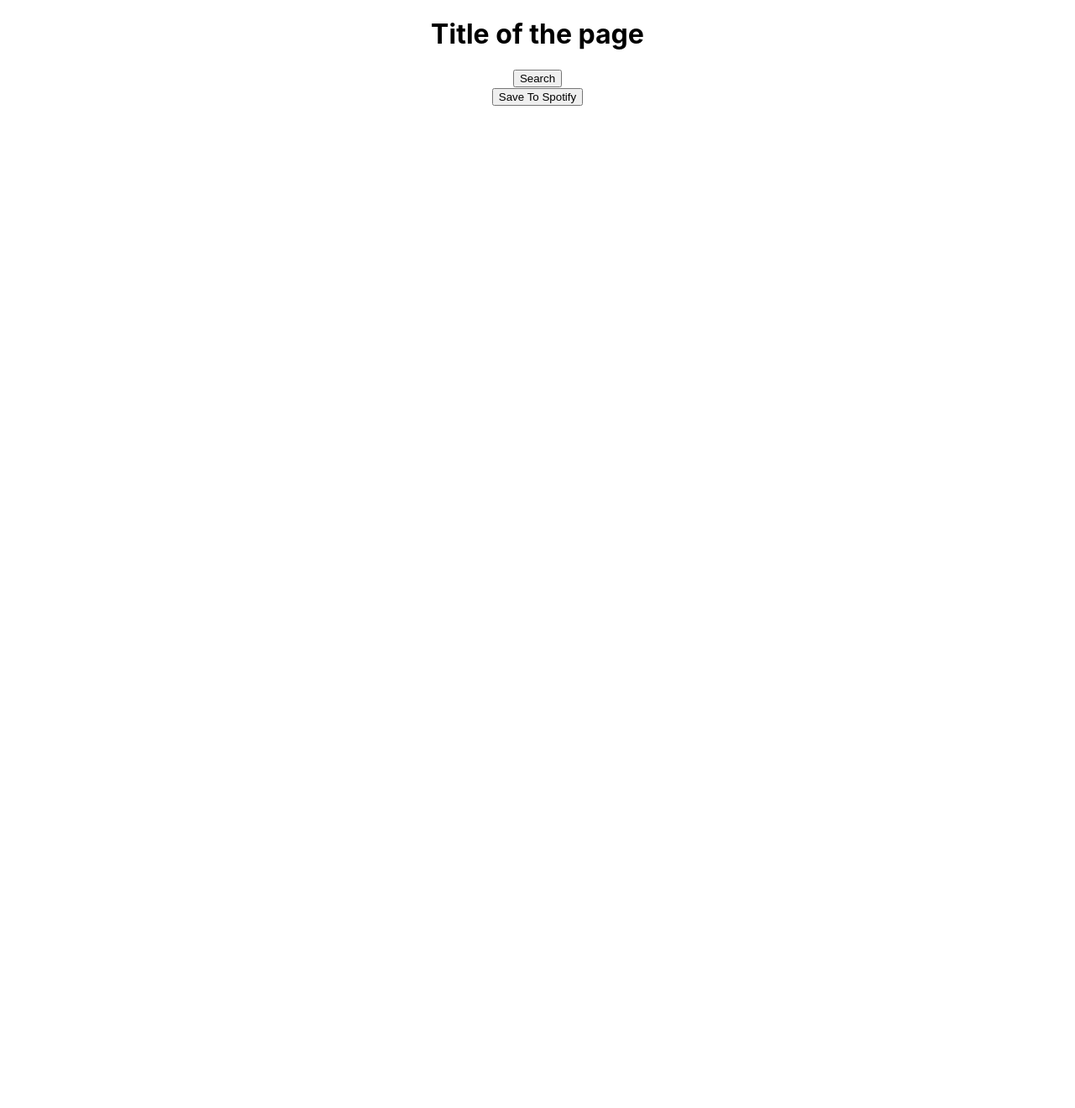
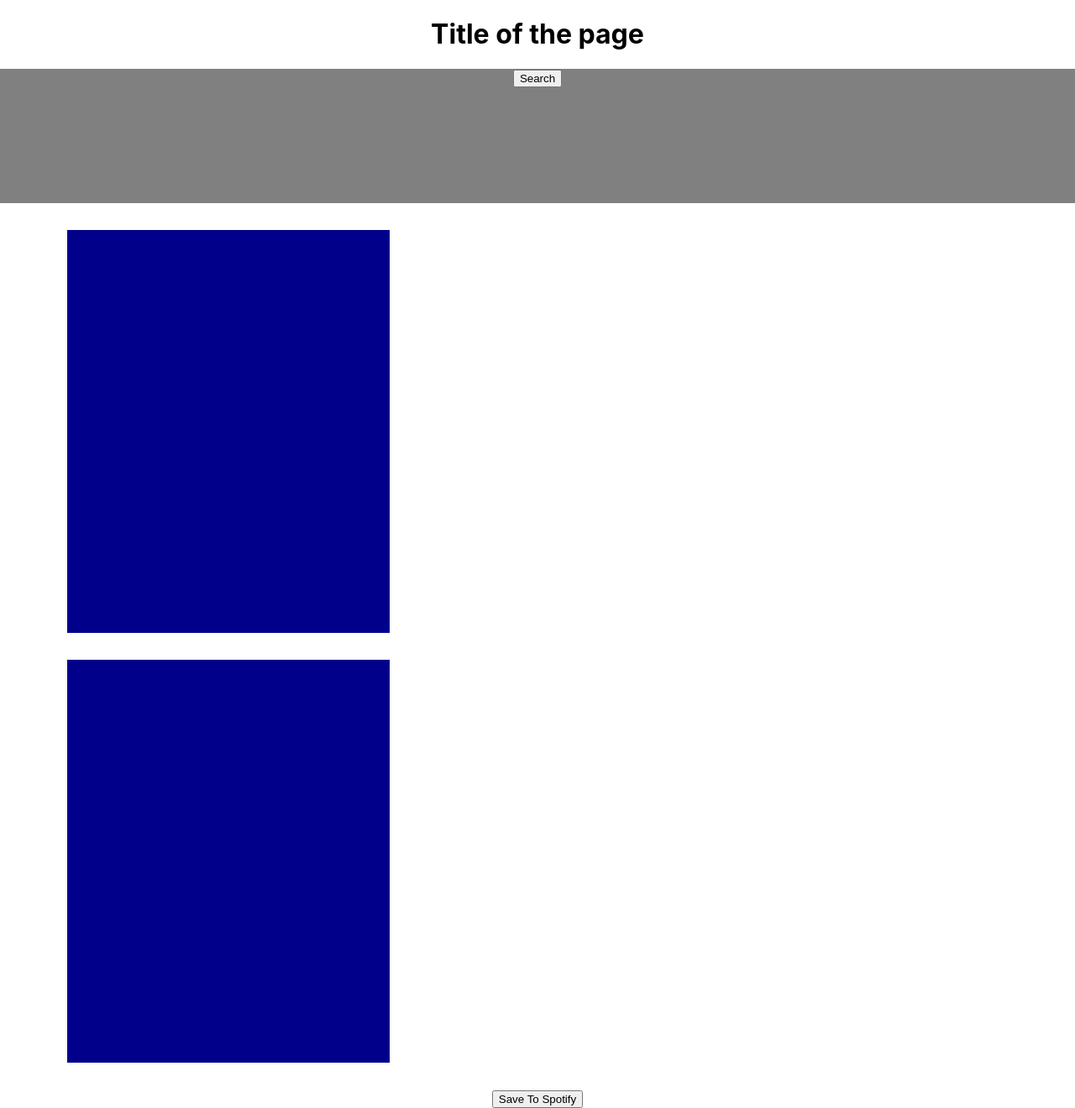
Before and after one commit to Jani-B/jammming, a React (Create React App) app: page / in a window 1280 px wide. Shown: the whole page at 84% size. Before the commit the page ends 800 px from the top, so only its background shows below. Built offline with nearby package versions, Linux system fonts and the light colour scheme.

Commit message:
added some basic css to start structure

```diff
--- a/src/App.css
+++ b/src/App.css
@@ -2,37 +2,22 @@
   text-align: center;
 }
 
-.App-logo {
-  height: 40vmin;
-  pointer-events: none;
+.SearchBar {
+  background-color: gray;
+  width: 100%;
+  height: 10rem;
 }
 
-@media (prefers-reduced-motion: no-preference) {
-  .App-logo {
-    animation: App-logo-spin infinite 20s linear;
-  }
+.SearchResults {
+  margin: 2rem 5rem;
+  width: 30%;
+  height: 30rem;
+  background-color: darkblue;
 }
 
-.App-header {
-  background-color: #282c34;
-  min-height: 100vh;
-  display: flex;
-  flex-direction: column;
-  align-items: center;
-  justify-content: center;
-  font-size: calc(10px + 2vmin);
-  color: white;
+.Playlist {
+  margin: 2rem 5rem;
+  width: 30%;
+  height: 30rem;
+  background-color: darkblue;
 }
-
-.App-link {
-  color: #61dafb;
-}
-
-@keyframes App-logo-spin {
-  from {
-    transform: rotate(0deg);
-  }
-  to {
-    transform: rotate(360deg);
-  }
-}
--- a/src/App.js
+++ b/src/App.js
@@ -5,8 +5,11 @@ function App() {
     <div className="App">
       <h1>Title of the page</h1>
 
-      <div className="SearchBar"></div>
+      <div className="SearchBar">
       <button className="Search">Search</button>
+
+      </div>
+
       <div className="SearchResults"></div>
       <div className="Playlist"></div>
       <div className="Tracklist"></div>
```
